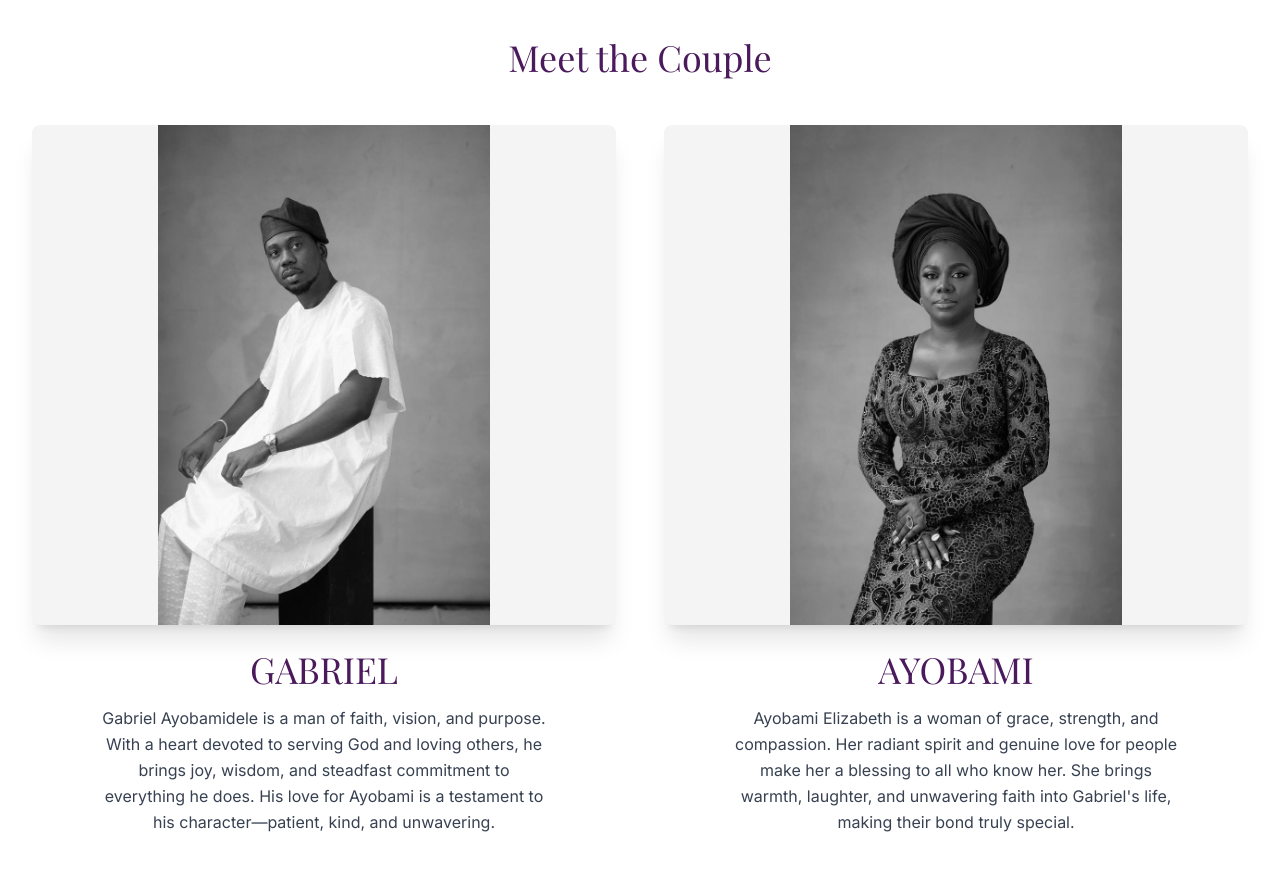
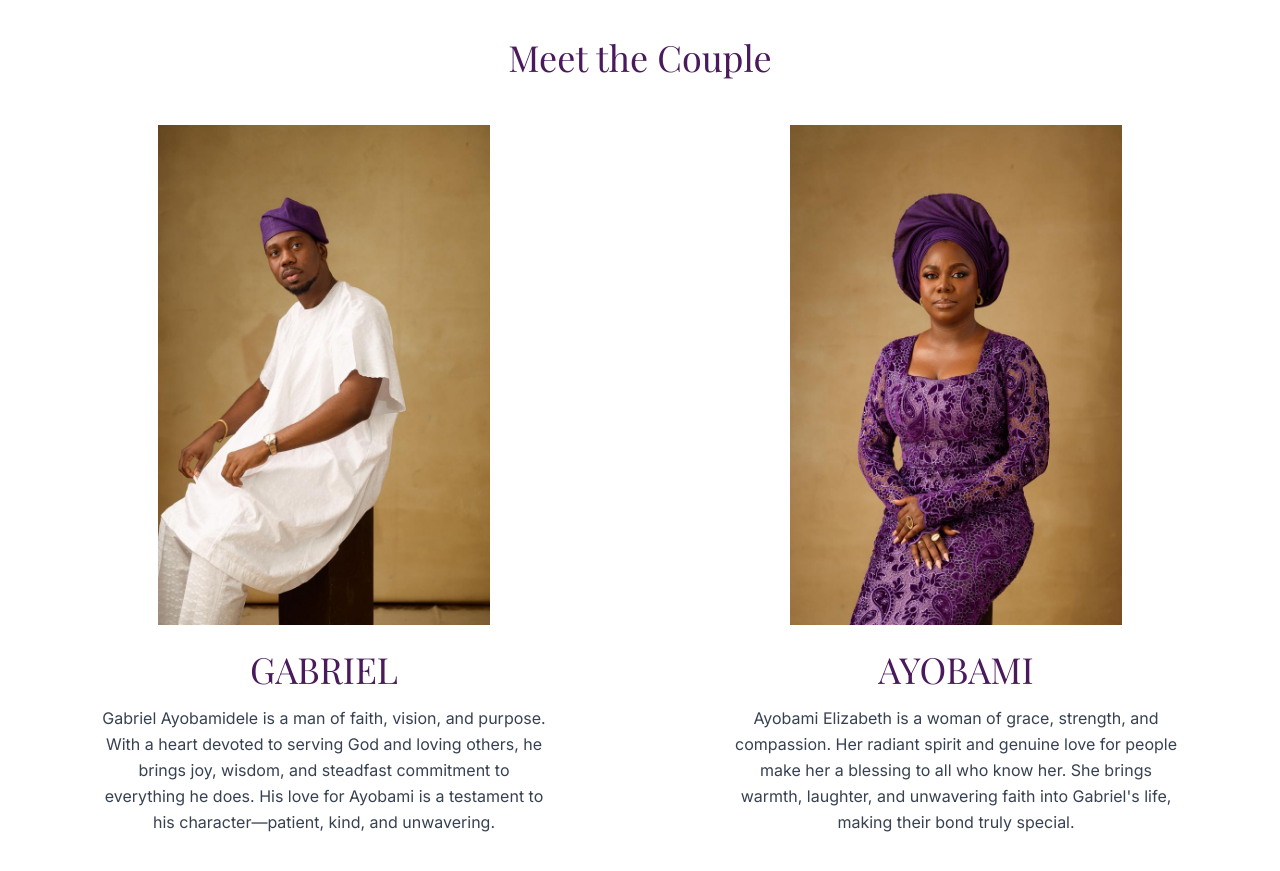
Before and after one commit to stephenmayowa112/doublejoy, a Next.js app: page / in a window 1280 px wide. Shown: the part 2820-3691 px from the top of the page. Built offline with nearby package versions, Linux system fonts and the light colour scheme; no server answers.

Commit message:
Fix Meet the Couple images: show full image, remove grayscale, remove card background

```diff
--- a/app/HomeClient.tsx
+++ b/app/HomeClient.tsx
@@ -374,7 +374,7 @@ export default function Home() {
           <div className="grid md:grid-cols-2 gap-8 md:gap-12">
             {/* Gabriel */}
             <div className="text-center">
-              <div className="relative w-full h-96 md:h-[500px] rounded-lg overflow-hidden shadow-xl mb-6 bg-gray-100 grayscale hover:grayscale-0 transition-all duration-500">
+              <div className="relative w-full h-96 md:h-[500px] rounded-lg overflow-hidden mb-6">
                 <Image
                   src="/images/ayo1.jpeg"
                   alt="Gabriel Ayobamidele"
@@ -395,7 +395,7 @@ export default function Home() {
 
             {/* Ayobami */}
             <div className="text-center">
-              <div className="relative w-full h-96 md:h-[500px] rounded-lg overflow-hidden shadow-xl mb-6 bg-gray-100 grayscale hover:grayscale-0 transition-all duration-500">
+              <div className="relative w-full h-96 md:h-[500px] rounded-lg overflow-hidden mb-6">
                 <Image
                   src="/images/ayo2.jpeg"
                   alt="Ayobami Elizabeth"
```
